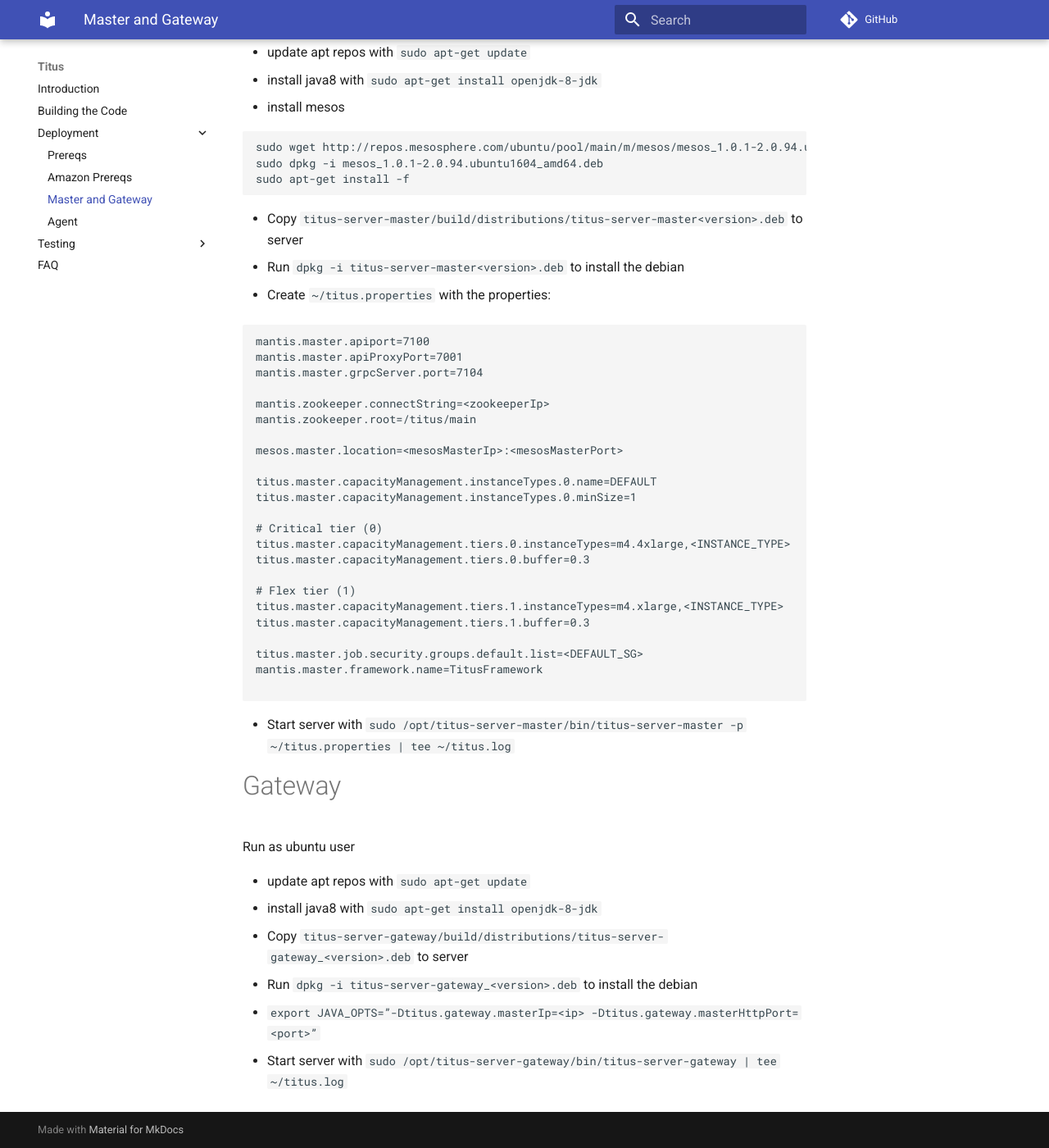
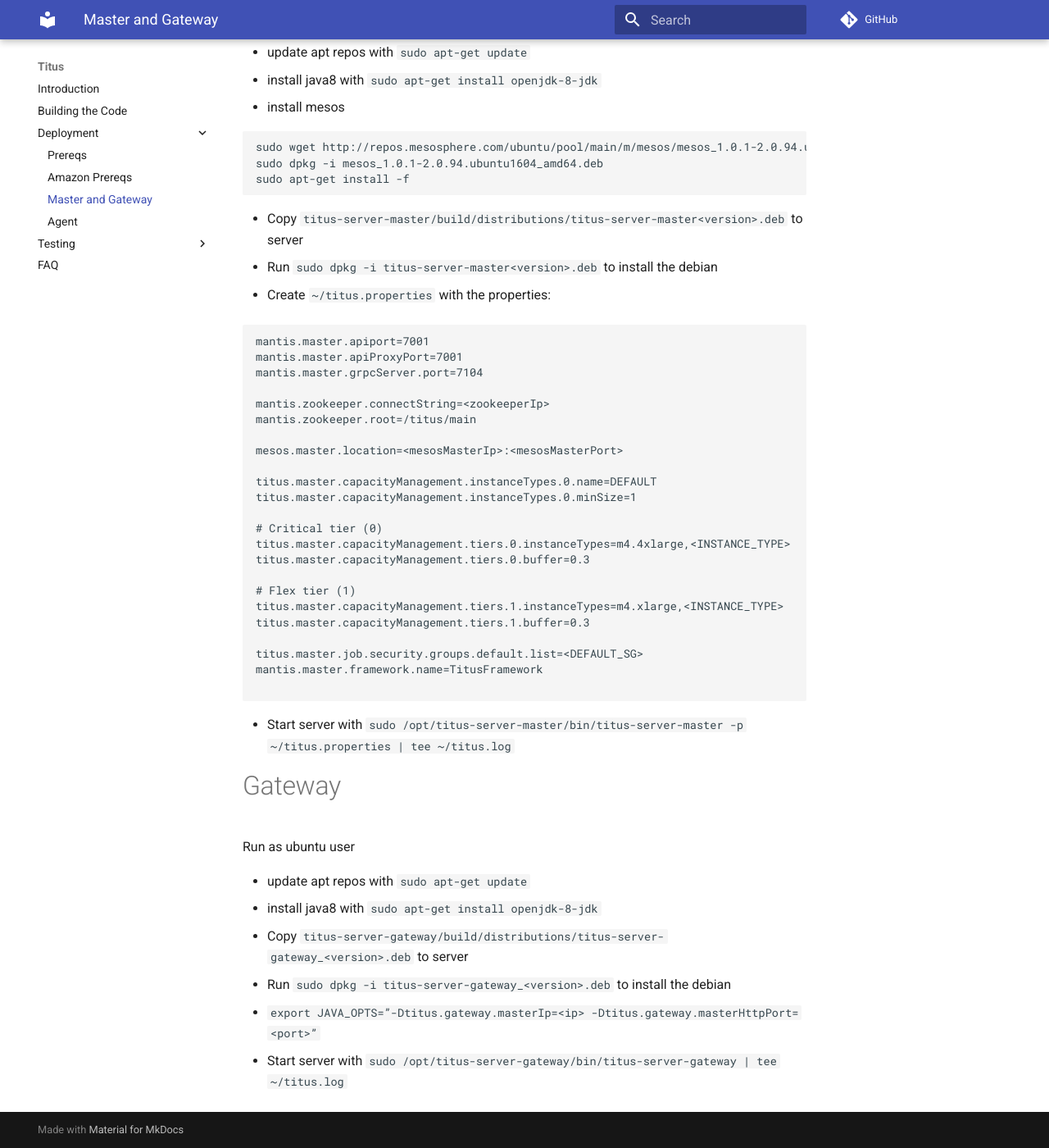
Before and after one commit to Netflix/titus, an MkDocs documentation site: the page built from docs/docs/install/master.md, in a window 1280 px wide and 1400 px high, scrolled down 170 px. Shown: the whole window at 82% size. Built offline with MkDocs 1.6.1 and Material for MkDocs 9.7.7, drawn with Linux system fonts in a browser that asks for light colours; comment, search, counter and statistics services are not loaded; old or Windows-style settings are respelled for this version of MkDocs.

Commit message:
add sudo to dpkg

````diff
--- a/docs/docs/install/master.md
+++ b/docs/docs/install/master.md
@@ -11,11 +11,11 @@
 sudo apt-get install -f
 ```
 * Copy `titus-server-master/build/distributions/titus-server-master<version>.deb` to server
-* Run `dpkg -i titus-server-master<version>.deb` to install the debian
+* Run `sudo dpkg -i titus-server-master<version>.deb` to install the debian
 
 * Create `~/titus.properties` with the properties:
 ```
-mantis.master.apiport=7100
+mantis.master.apiport=7001
 mantis.master.apiProxyPort=7001
 mantis.master.grpcServer.port=7104
 
@@ -48,6 +48,6 @@
 * update apt repos with `sudo apt-get update`
 * install java8 with `sudo apt-get install openjdk-8-jdk`
 * Copy `titus-server-gateway/build/distributions/titus-server-gateway_<version>.deb` to server
-* Run `dpkg -i titus-server-gateway_<version>.deb` to install the debian
+* Run `sudo dpkg -i titus-server-gateway_<version>.deb` to install the debian
 * `export JAVA_OPTS=”-Dtitus.gateway.masterIp=<ip> -Dtitus.gateway.masterHttpPort=<port>”`
 * Start server with `sudo /opt/titus-server-gateway/bin/titus-server-gateway | tee ~/titus.log`
````
